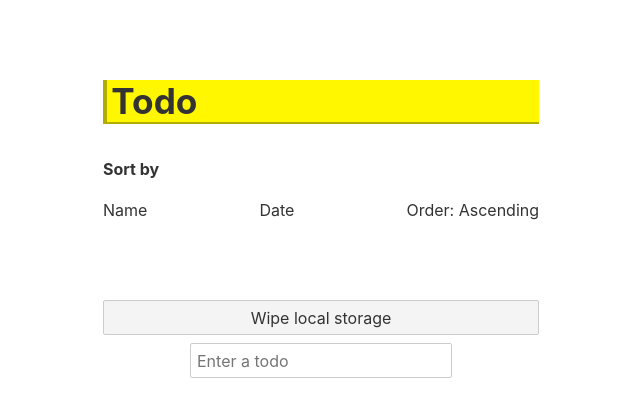
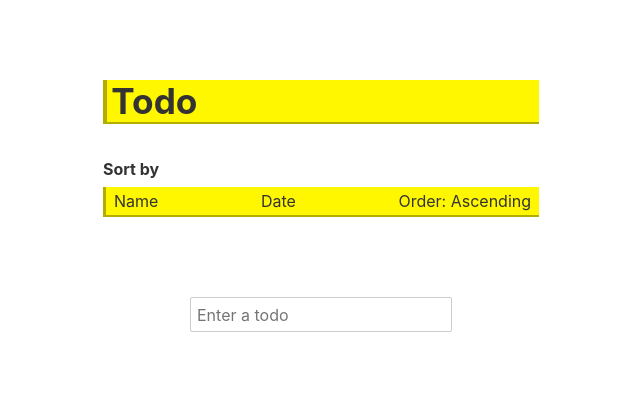
Before and after one commit to Android789515/TodoApp-Svelte, a Svelte app: page / in a window 1280 px wide. Shown: the top 416 px of the page, without its empty margins (319-959 px from the left). Built offline with nearby package versions, Linux system fonts and the light colour scheme.

Commit message:
Styled up filter options.

```diff
--- a/src/componenets/FilterOptions.svelte
+++ b/src/componenets/FilterOptions.svelte
@@ -22,9 +22,9 @@
     }
 </script>
 
-<h4>Sort by</h4>
+<h4 class='sort-by'>Sort by</h4>
 
-<ul class='unstyledUl filter-options' aria-label='Filter options' role='list'>
+<ul class='unstyledUl filter-options popout' aria-label='Filter options' role='list'>
 
     <li class='clickable' on:click={() => sort(todos.sortByName)}>
         Name
@@ -40,13 +40,17 @@
 </ul>
 
 <style>
+    .sort-by {
+        margin-bottom: .5em;
+    }
+
     .filter-options {
         list-style: none;
 
         display: flex;
         justify-content: space-between;
 
-        padding: 0;
+        padding: .25em .5em;
         margin-bottom: 2em;
     }
 </style>
--- a/src/componenets/Todos.svelte
+++ b/src/componenets/Todos.svelte
@@ -29,8 +29,6 @@
     {/if}
 </ul>
 
-<button on:click={() => localStorage.clear()}>Wipe local storage</button>
-
 <style>
     .todos {
         display: grid;
```
